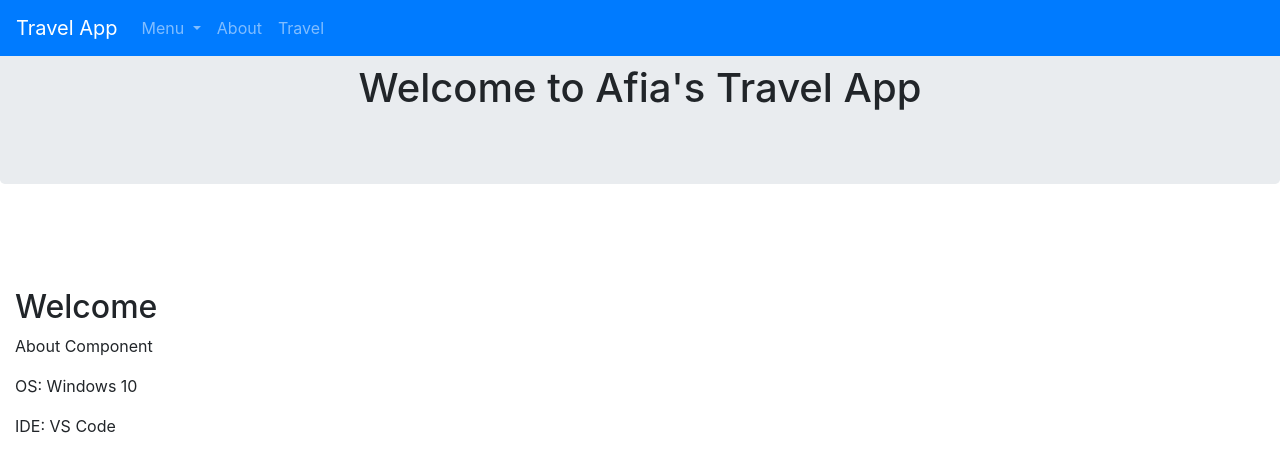
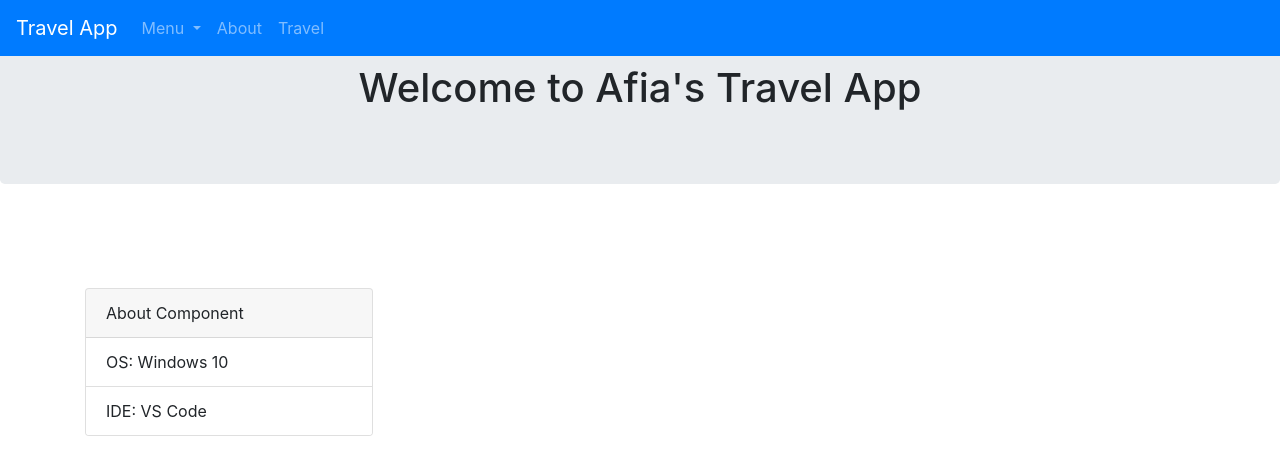
Before and after one commit to afiae/csc436-TravelApp, an Angular app: page /about in a window 1280 px wide. Shown: the top 472 px of the page. Built offline with nearby package versions, Linux system fonts and the light colour scheme.

Commit message:
final changes

```diff
--- a/src/app/about/about.component.html
+++ b/src/app/about/about.component.html
@@ -1,4 +1,11 @@
-<h2>Welcome</h2>
-<p>About Component</p>
-<p>OS: Windows 10</p>
-<p>IDE: VS Code</p>
+<div class="container">
+<div class="card" style="width: 18rem;">
+  <div class="card-header">
+    About Component
+  </div>
+  <ul class="list-group list-group-flush">
+    <li class="list-group-item">OS: Windows 10</li>
+    <li class="list-group-item">IDE: VS Code</li>
+  </ul>
+</div>
+</div>
--- a/src/app/app.component.html
+++ b/src/app/app.component.html
@@ -3,7 +3,7 @@
 
     <div class = "navbar-header">
 
-      <a class="navbar-brand" [routerLink]="['/home']">Travel App</a>
+      <a class="navbar-brand" [routerLink]="['']">Travel App</a>
     </div>
 
 
```
